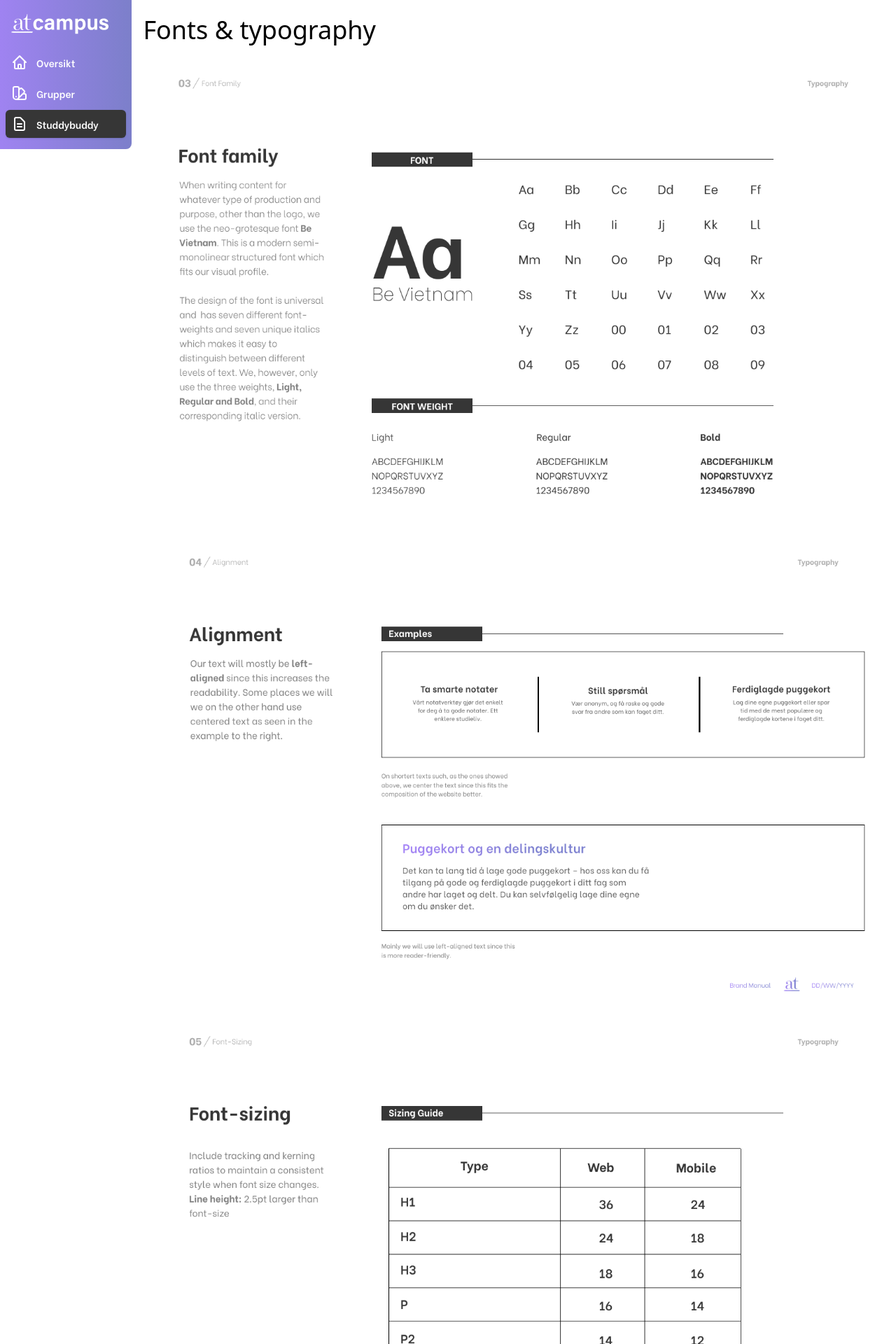
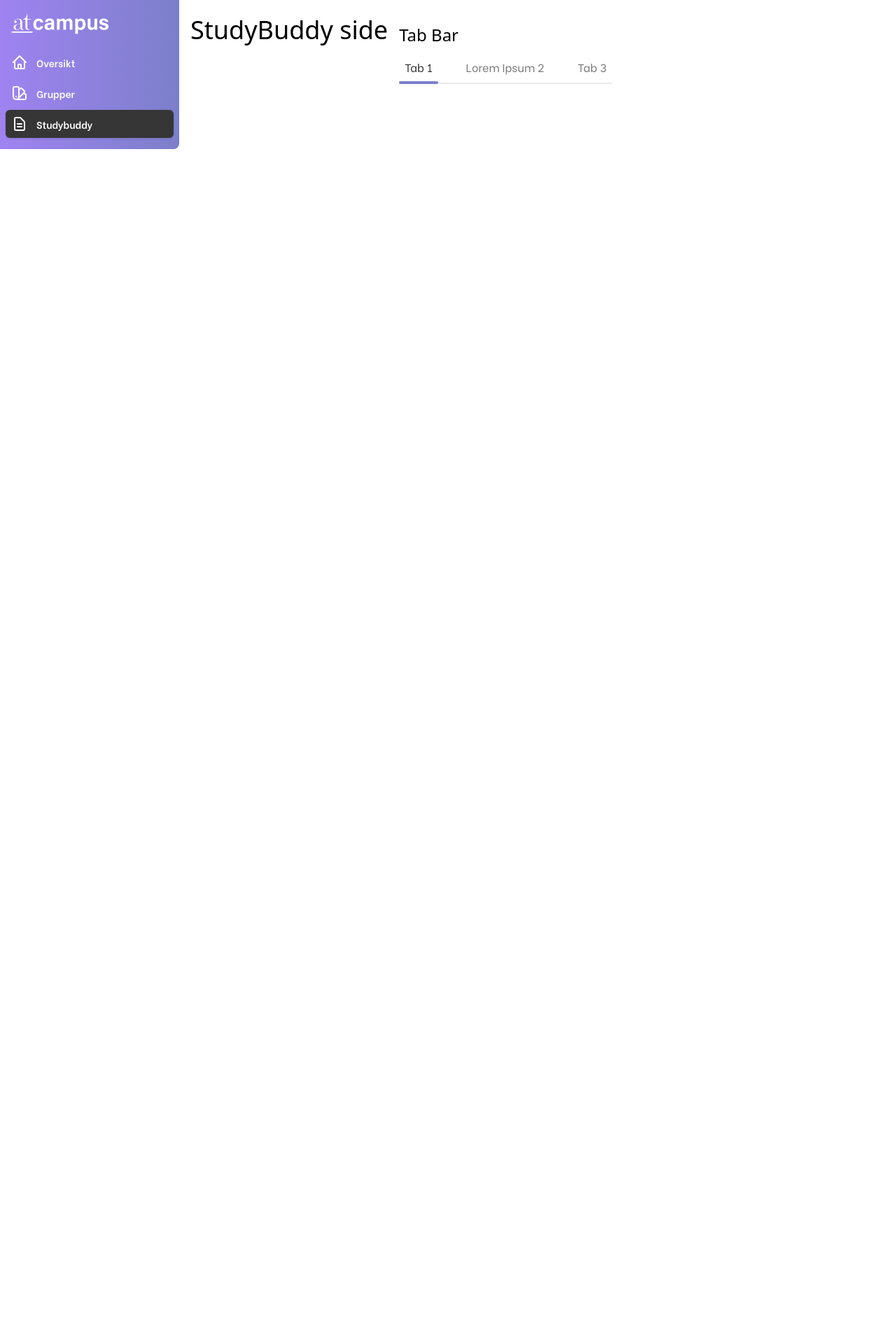
Before and after one commit to Hamza2809/Smidig-Prosjekt, a Next.js app: page /fonts in a window 1280 px wide. Shown: the top 1920 px of the page at 70% size. After the commit the page ends 800 px from the top, so only its background shows below. Built offline with nearby package versions, Linux system fonts and the light colour scheme.

Commit message:
lagd skjelett til studyBuddy siden

```diff
--- a/components/Menu.js
+++ b/components/Menu.js
@@ -1,7 +1,7 @@
 import {
     ColorSwatchIcon,
     DocumentTextIcon,
-    HomeIcon,
+    HomeIcon
 } from '@heroicons/react/outline';
 import Image from 'next/image';
 import { useRouter } from 'next/router';
@@ -22,12 +22,11 @@ export default function Menu() {
             current: router.asPath === '/colors'
         },
         {
-            name: 'Studdybuddy',
+            name: 'Studybuddy',
             icon: DocumentTextIcon,
             href: '/fonts',
             current: router.asPath === '/fonts'
-        },
-
+        }
     ];
 
     function classNames(...classes) {
--- a/pages/fonts.js
+++ b/pages/fonts.js
@@ -1,42 +1,28 @@
 import AppLayout from 'components/AppLayout';
-import Image from 'next/image';
+import TabBar from '../components/TabBar/TabBar';
 
 export default function FontsPage() {
     return (
         <AppLayout title="atcampus - Fonts">
             <main className="m-4">
-                <h1 className="text-xl lg:text-2xl">Fonts & typography</h1>
-                <div className="mt-4">
-                    <Image
-                        tabIndex={0}
-                        aria-label={'colors'}
-                        className=""
-                        width={1440}
-                        height={900}
-                        src={'/images/styleguide-fonts.png'}
-                    />
-                </div>
-                <div className="mt-4">
-                    <Image
-                        tabIndex={0}
-                        aria-label={'colors'}
-                        className=""
-                        width={1440}
-                        height={900}
-                        src={'/images/styleguide-alignment.png'}
-                    />
-                </div>
-                <div className="mt-4">
-                    <Image
-                        tabIndex={0}
-                        aria-label={'colors'}
-                        className=""
-                        width={1440}
-                        height={900}
-                        src={'/images/styleguide-typography.png'}
-                    />
-                </div>
+                <h1 className="text-xl lg:text-2xl">StudyBuddy side</h1>
+                <div className="mt-4"></div>
             </main>
+            <div className="mt-8">
+                <h2 className="text-lg lg:text-xl mb-4">Tab Bar</h2>
+
+                <TabBar
+                    tabs={[
+                        { name: 'Tab 1', selected: true, href: '#1' },
+                        {
+                            name: 'Lorem Ipsum 2',
+                            selected: false,
+                            href: '#2'
+                        },
+                        { name: 'Tab 3', selected: false, href: '#3' }
+                    ]}
+                />
+            </div>
         </AppLayout>
     );
 }
```
